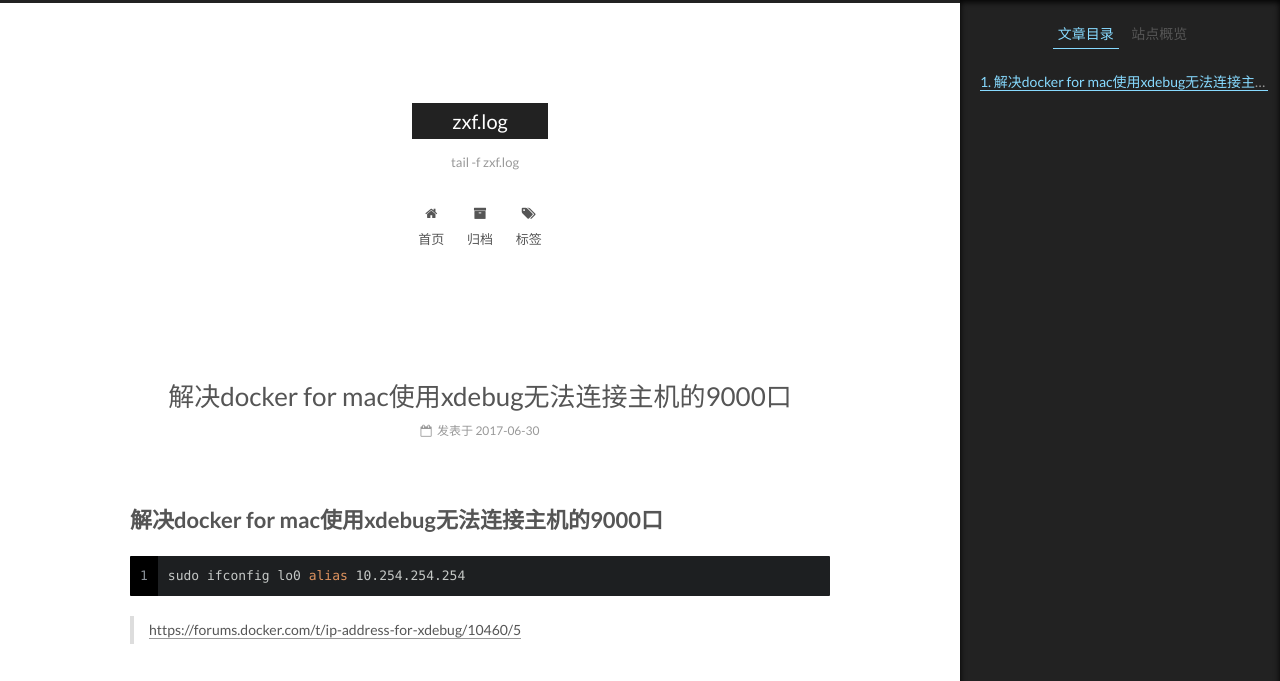
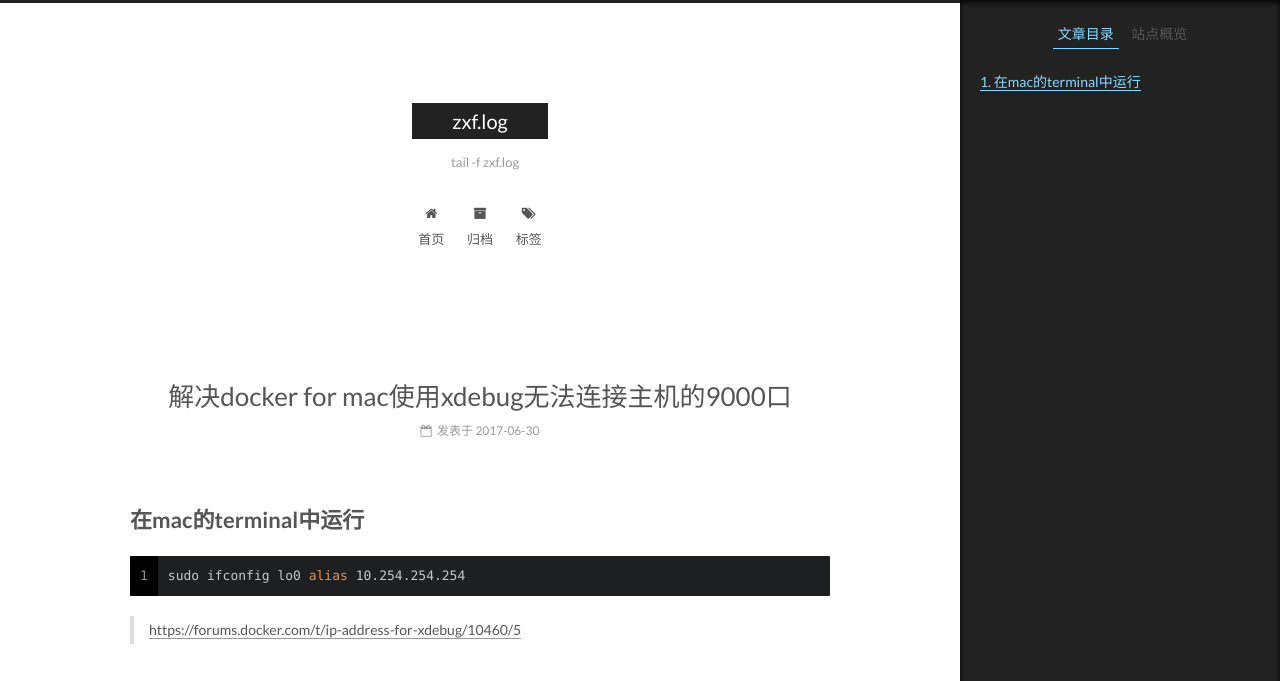
Before and after one commit to StereoApp/StereoApp.github.io, a plain HTML site: page 2017/06/30/docker-cant-connet-xdebug/index.html in a window 1280 px wide. Shown: the top 681 px of the page. Drawn offline with Linux system fonts and the light colour scheme.

Commit message:
Site updated: 2017-06-30 18:20:00

```diff
--- a/2017/06/30/docker-cant-connet-xdebug/index.html
+++ b/2017/06/30/docker-cant-connet-xdebug/index.html
@@ -93,17 +93,17 @@
 
 
 
-<meta name="description" content="解决docker for mac使用xdebug无法连接主机的9000口1sudo ifconfig lo0 alias 10.254.254.254  https://forums.docker.com/t/ip-address-for-xdebug/10460/5">
+<meta name="description" content="在mac的terminal中运行1sudo ifconfig lo0 alias 10.254.254.254  https://forums.docker.com/t/ip-address-for-xdebug/10460/5">
 <meta name="keywords" content="Linux,docker,xdebug">
 <meta property="og:type" content="article">
 <meta property="og:title" content="解决docker for mac使用xdebug无法连接主机的9000口">
 <meta property="og:url" content="https://stereoapp.github.io/2017/06/30/docker-cant-connet-xdebug/index.html">
 <meta property="og:site_name" content="zxf.log">
-<meta property="og:description" content="解决docker for mac使用xdebug无法连接主机的9000口1sudo ifconfig lo0 alias 10.254.254.254  https://forums.docker.com/t/ip-address-for-xdebug/10460/5">
-<meta property="og:updated_time" content="2017-06-30T10:15:56.000Z">
+<meta property="og:description" content="在mac的terminal中运行1sudo ifconfig lo0 alias 10.254.254.254  https://forums.docker.com/t/ip-address-for-xdebug/10460/5">
+<meta property="og:updated_time" content="2017-06-30T10:18:32.000Z">
 <meta name="twitter:card" content="summary">
 <meta name="twitter:title" content="解决docker for mac使用xdebug无法连接主机的9000口">
-<meta name="twitter:description" content="解决docker for mac使用xdebug无法连接主机的9000口1sudo ifconfig lo0 alias 10.254.254.254  https://forums.docker.com/t/ip-address-for-xdebug/10460/5">
+<meta name="twitter:description" content="在mac的terminal中运行1sudo ifconfig lo0 alias 10.254.254.254  https://forums.docker.com/t/ip-address-for-xdebug/10460/5">
 
 
 
@@ -320,7 +320,7 @@
 
 
 
-        <h1 id="解决docker-for-mac使用xdebug无法连接主机的9000口"><a href="#解决docker-for-mac使用xdebug无法连接主机的9000口" class="headerlink" title="解决docker for mac使用xdebug无法连接主机的9000口"></a>解决docker for mac使用xdebug无法连接主机的9000口</h1><figure class="highlight bash"><table><tr><td class="gutter"><pre><div class="line">1</div></pre></td><td class="code"><pre><div class="line">sudo ifconfig lo0 <span class="built_in">alias</span> 10.254.254.254</div></pre></td></tr></table></figure>
+        <h1 id="在mac的terminal中运行"><a href="#在mac的terminal中运行" class="headerlink" title="在mac的terminal中运行"></a>在mac的terminal中运行</h1><figure class="highlight bash"><table><tr><td class="gutter"><pre><div class="line">1</div></pre></td><td class="code"><pre><div class="line">sudo ifconfig lo0 <span class="built_in">alias</span> 10.254.254.254</div></pre></td></tr></table></figure>
 <blockquote>
 <p><a href="https://forums.docker.com/t/ip-address-for-xdebug/10460/5" target="_blank" rel="external">https://forums.docker.com/t/ip-address-for-xdebug/10460/5</a></p>
 </blockquote>
@@ -498,7 +498,7 @@
 
 
 
-              <div class="post-toc-content"><ol class="nav"><li class="nav-item nav-level-1"><a class="nav-link" href="#解决docker-for-mac使用xdebug无法连接主机的9000口"><span class="nav-number">1.</span> <span class="nav-text">解决docker for mac使用xdebug无法连接主机的9000口</span></a></li></ol></div>
+              <div class="post-toc-content"><ol class="nav"><li class="nav-item nav-level-1"><a class="nav-link" href="#在mac的terminal中运行"><span class="nav-number">1.</span> <span class="nav-text">在mac的terminal中运行</span></a></li></ol></div>
 
 
           </div>
--- a/css/main.css
+++ b/css/main.css
@@ -1677,7 +1677,7 @@ pre .javascript .function {
   width: 4px;
   height: 4px;
   border-radius: 50%;
-  background: #e80fff;
+  background: #6bff24;
 }
 .links-of-blogroll {
   font-size: 13px;
```
Also changed, not shown: index.html (+1 -1 lines).
